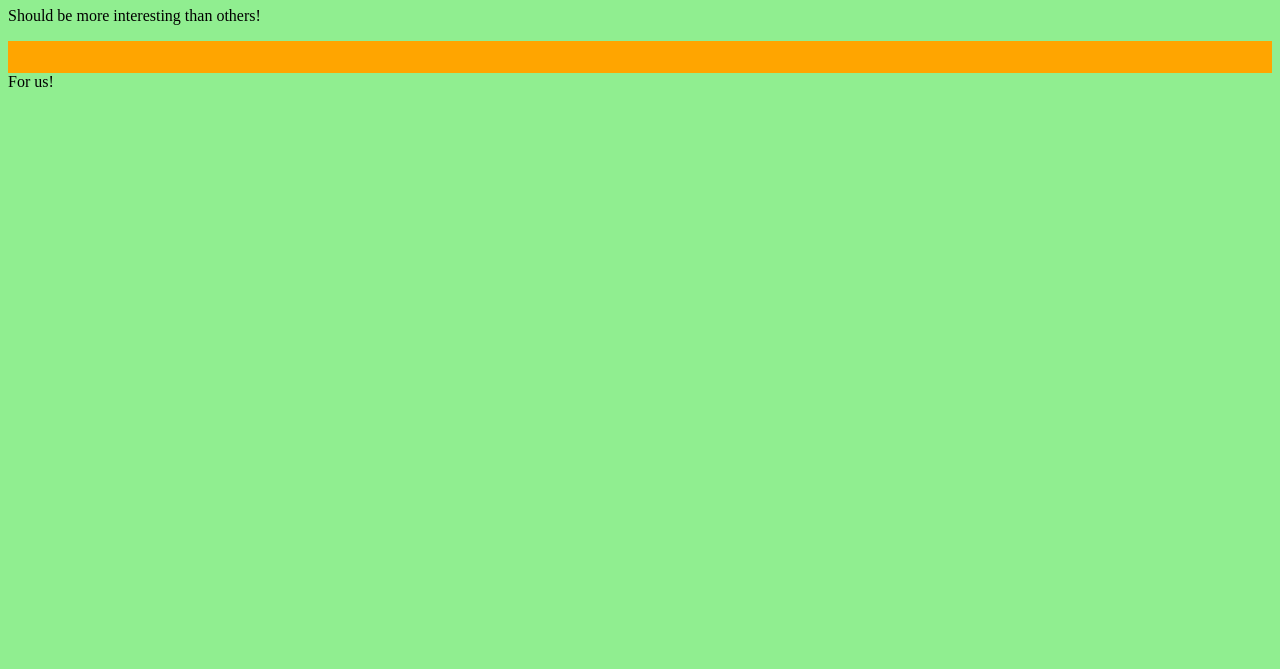
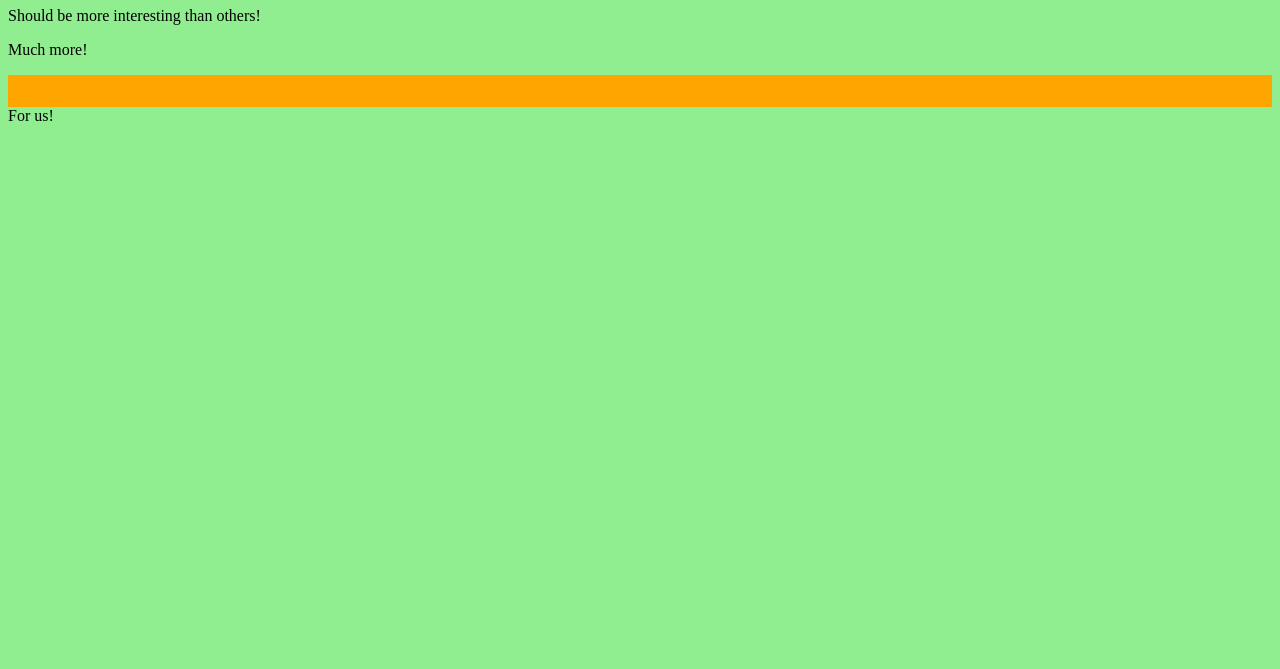
Before and after one commit to BoyanVelikov/ChatGPT, a plain HTML site: page index.html in a window 1280 px wide. Shown: the part 131-800 px from the top of the page. Drawn offline with Linux system fonts and the light colour scheme.

Commit message:
more content

```diff
--- a/index.html
+++ b/index.html
@@ -14,6 +14,7 @@
     <main>
       <h1>Great content!</h1>
       <p>Should be more interesting than others!</p>
+      <p>Much more!</p>
     </main>
     <footer>
     </footer>
```
